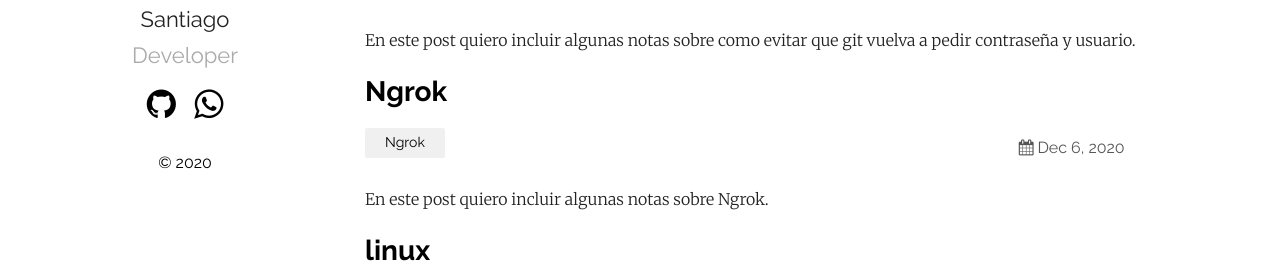
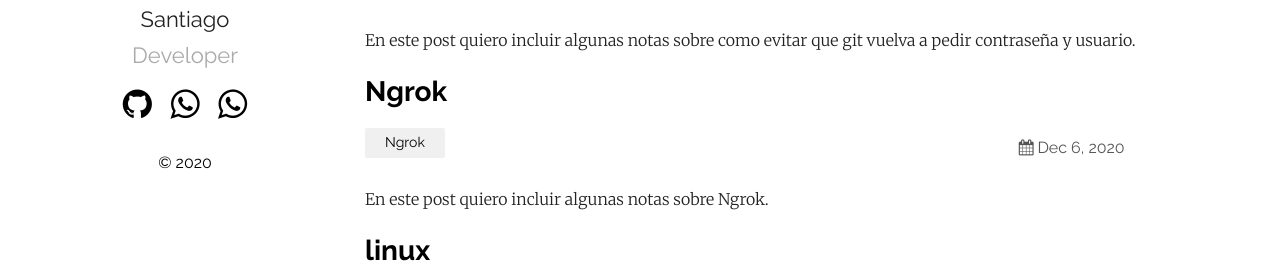
Before and after one commit to santiago500/santiago500.github.io, a Jekyll site: the page built from index.md, in a window 1280 px wide. Shown: the part 370-649 px from the top of the page. Built offline with Jekyll 4.4.1, drawn with Linux system fonts in a browser that asks for light colours.

Commit message:
update default.html

```diff
--- a/_layouts/default.html
+++ b/_layouts/default.html
@@ -14,7 +14,7 @@
 				<a href="https://github.com/{{ site.plainwhite.social_links.github }}"><li><i class="icon-github-circled"></i></li></a>
                 {%- endif -%}
                 {%- if site.plainwhite.social_links.linkedIn -%}
-				<a href="https://www.linkedin.com/{{ site.plainwhite.social_links.linkedIn }}"><li><i class="icon-twitter-squared"></i></li></a>
+				<a href="https://www.linkedin.com/{{ site.plainwhite.social_links.linkedIn }}"><li><i class="icon-whatsapp"></i></li></a>
                 {%- endif -%}
                  {%- if site.plainwhite.social_links.linkedIn -%}
 				<a href="https://www.linkedin.com/{{ site.plainwhite.social_links.linkedIn }}"><li><i class="icon-whatsapp"></i></li></a>
```
